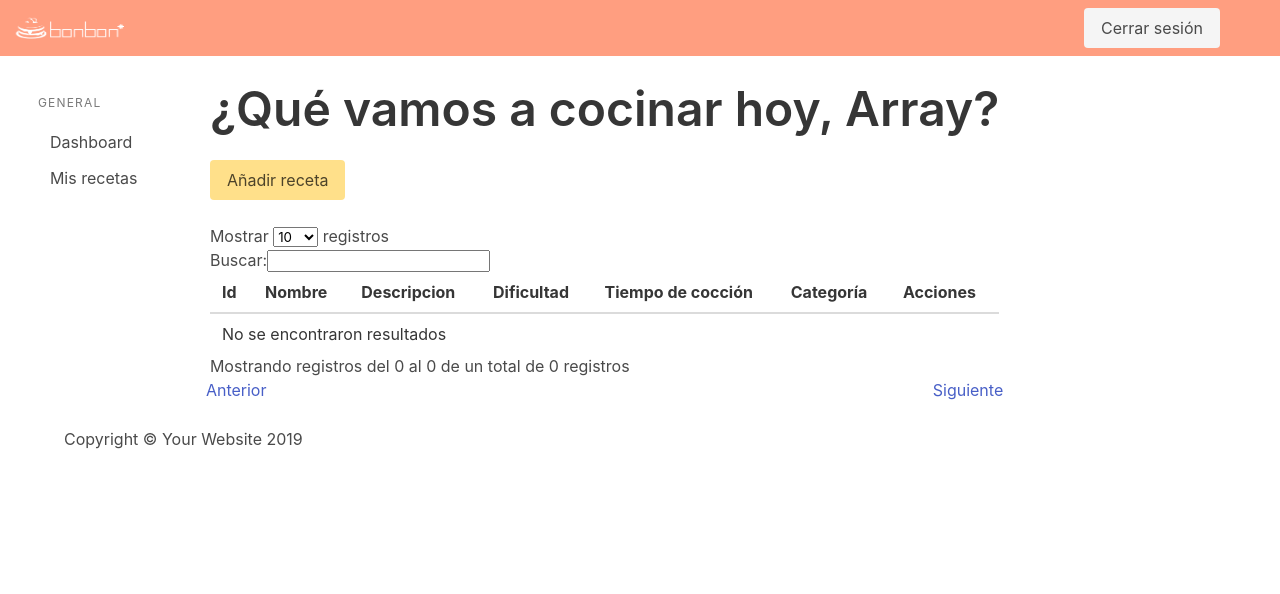
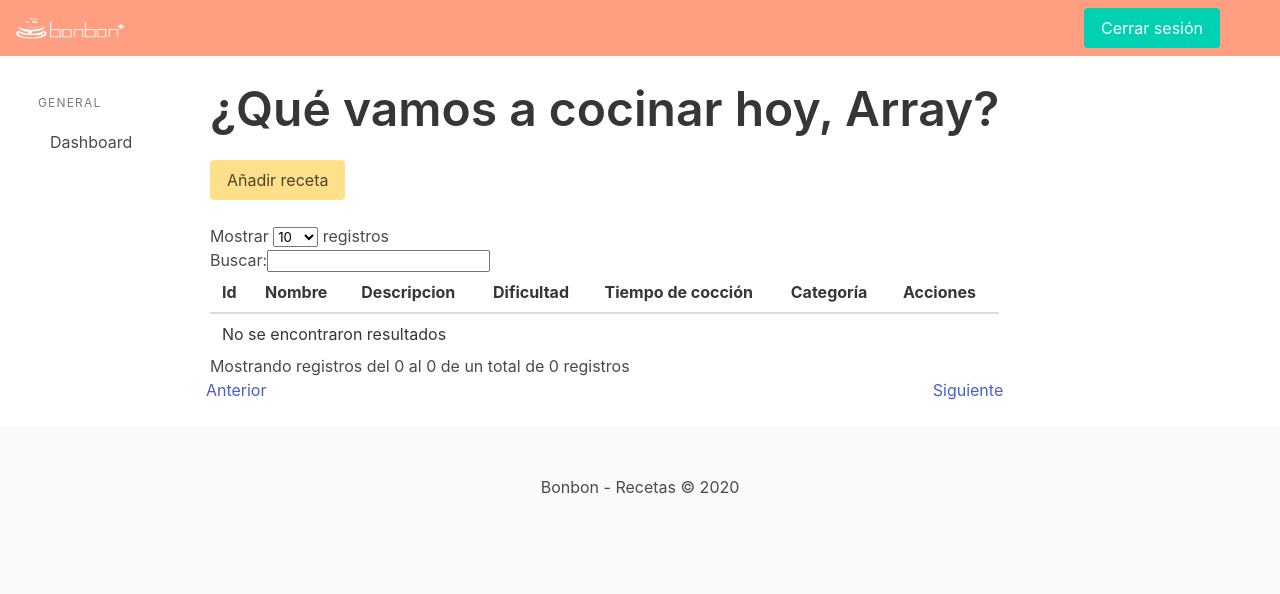
Before and after one commit to arvafik/Bonbon, a PHP site: page /dashboard/index.php in a window 1280 px wide. Shown: the top 594 px of the page. Run offline with PHP 8.4, Linux system fonts and the light colour scheme; the visitor is signed in with stand-in values (Sample User, id 1); data that the repository does not hold is empty; some libraries are stand-ins or nearby versions.

Commit message:
finished

```diff
--- a/dashboard/vistas/parte_inferior.php
+++ b/dashboard/vistas/parte_inferior.php
@@ -2,11 +2,11 @@
 <!-- End of Main Content -->
 
 <!-- Footer -->
-<footer class="sticky-footer bg-white">
-  <div class="container my-auto">
-    <div class="copyright text-center my-auto">
-      <span>Copyright &copy; Your Website 2019</span>
-    </div>
+<footer class="footer">
+  <div class="content has-text-centered">
+    <p>
+      Bonbon - Recetas &copy; 2020
+    </p>
   </div>
 </footer>
 <!-- End of Footer -->
@@ -17,28 +17,21 @@
 </div>
 <!-- End of Page Wrapper -->
 
-<!-- Scroll to Top Button-->
-<a class="scroll-to-top rounded" href="#page-top">
-  <i class="fas fa-angle-up"></i>
-</a>
+<!-- Logout Modal-->
 
-<!-- Logout Modal-->
-<div class="modal fade" id="logoutModal" tabindex="-1" role="dialog" aria-labelledby="exampleModalLabel" aria-hidden="true">
-  <div class="modal-dialog" role="document">
-    <div class="modal-content">
-      <div class="modal-header">
-        <h5 class="modal-title" id="exampleModalLabel">¿Confirma salir y cerrar sesión?</h5>
-        <button class="close" type="button" data-dismiss="modal" aria-label="Close">
-          <span aria-hidden="true">×</span>
-        </button>
-      </div>
-      <div class="modal-body"></div>
-      <div class="modal-footer">
-        <button class="btn btn-secondary" type="button" data-dismiss="modal">Cancelar</button>
-        <a class="btn btn-primary" href="../bd/logout.php">Salir</a>
-
-      </div>
-    </div>
+<div class="modal" id="logoutModal" tabindex="-1" role="dialog" aria-labelledby="exampleModalLabel" aria-hidden="true">
+  <div class="modal-background"></div>
+  <div class="modal-card">
+    <header class="modal-card-head">
+      <p class="modal-card-title">¿Confirma salir y cerrar sesión?</p>
+      <button class="close" type="button" data-dismiss="modal" aria-label="Close">
+    </header>
+    <section class="modal-card-body">
+    </section>
+    <footer class="modal-card-foot">
+      <button class="button is-danger" type="button" data-dismiss="modal">Cancelar</button>
+      <a class="button is-primary" href="../bd/logout.php">Salir</a>
+    </footer>
   </div>
 </div>
 
--- a/dashboard/vistas/parte_superior.php
+++ b/dashboard/vistas/parte_superior.php
@@ -30,7 +30,7 @@ if ($_SESSION["s_usuario"] === null) {
         <div class="buttons">
           <a>
           </a>
-          <a class="button is-light" href="includes/logout.php">
+          <a class="button is-primary" href="#" data-toggle="modal" data-target="#logoutModal"">
             Cerrar sesión
           </a>
         </div>
@@ -45,6 +45,5 @@ if ($_SESSION["s_usuario"] === null) {
     </p>
     <ul class="menu-list">
       <li><a href="index.php">Dashboard</a></li>
-      <li><a href="misRecetas.php">Mis recetas</a></li>
     </ul>
   </aside>
--- a/index.php
+++ b/index.php
@@ -89,7 +89,6 @@
                         </div>
                       </div>
 
-                      <a href="#">¿No tienes cuenta? Regístrate</a> <br>
                       <button class="button is-danger is-rounded" type="submit" value="Login">Iniciar Sesión</button>
                     </div>
                   </div>
```
Also changed, not shown: dashboard/index.php (+0 -36 lines).
